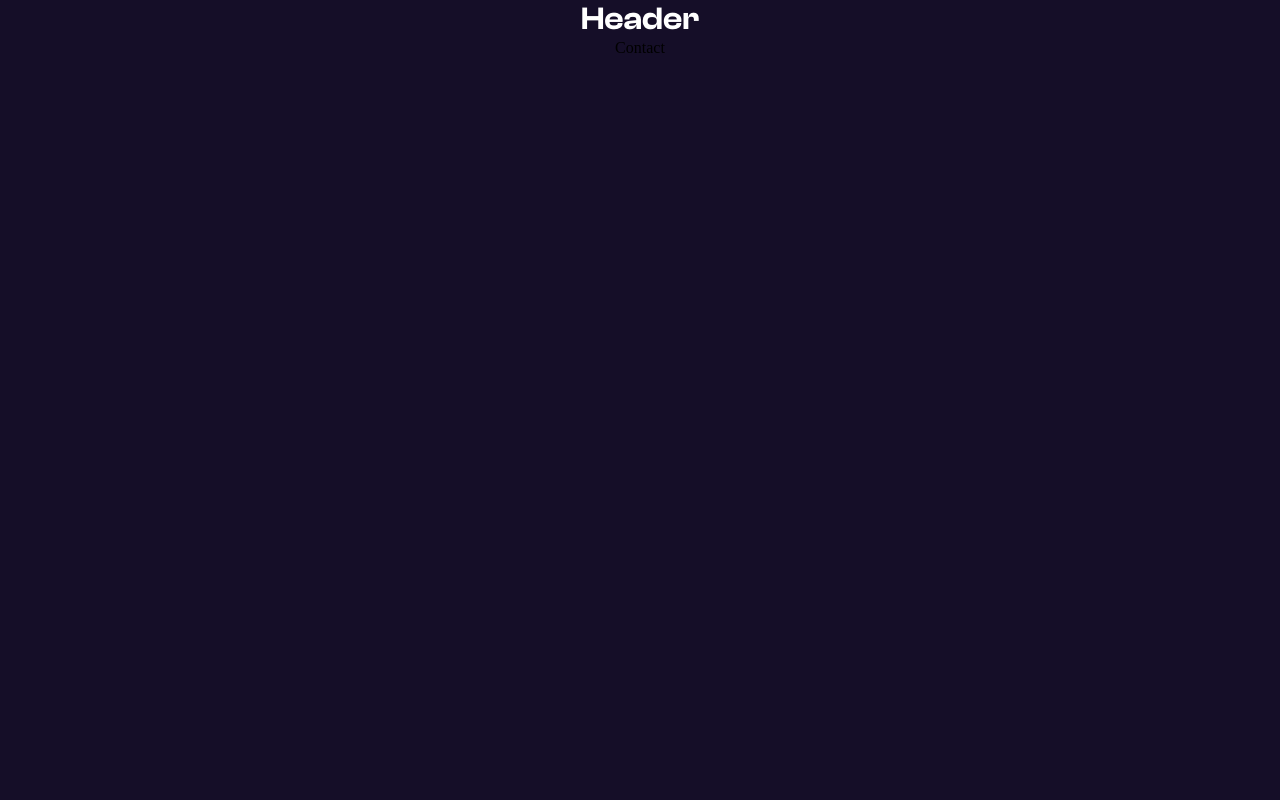
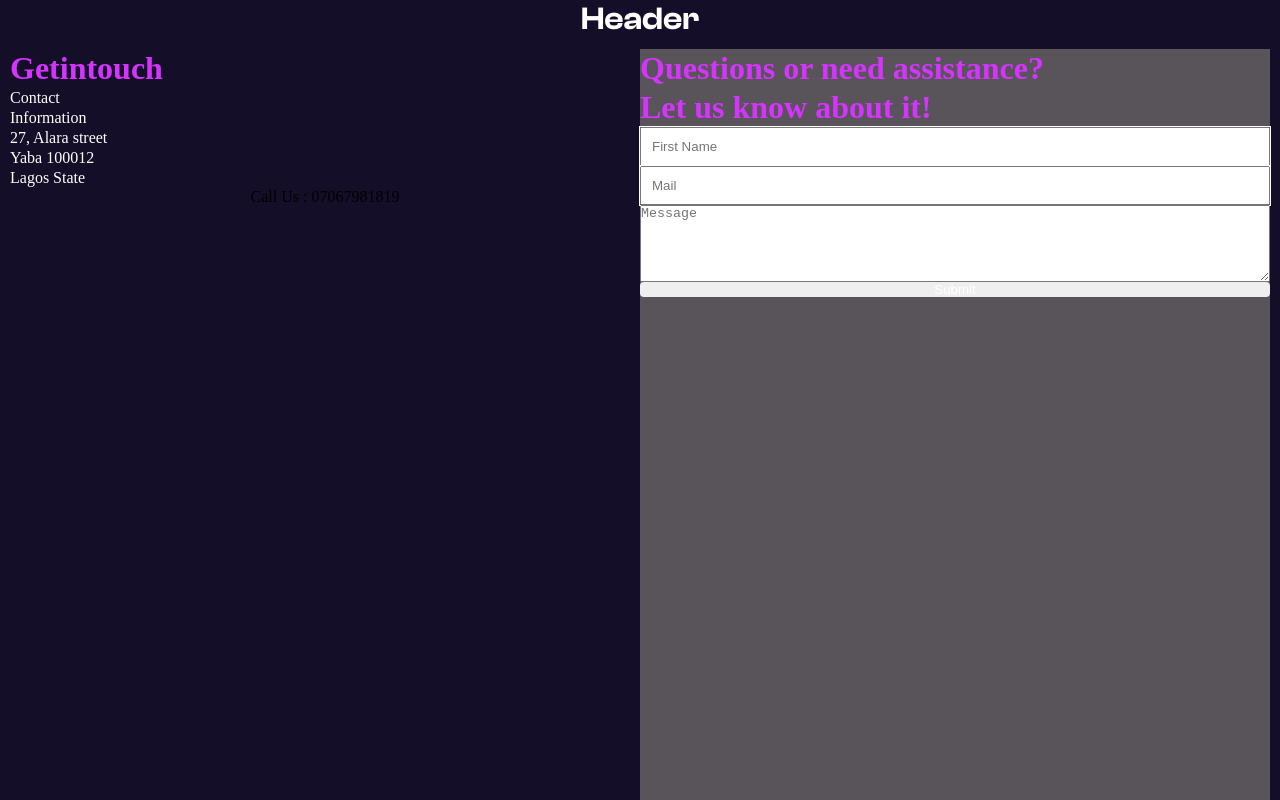
Before and after one commit to UdumiziSolomon/getlinked-hackathon, a React (Create React App) app: page /contact in a window 1280 px wide. Built offline with nearby package versions, Linux system fonts and the light colour scheme.

Commit message:
getintouch

```diff
--- /dev/null
+++ b/src/components/form/Form.jsx
@@ -0,0 +1,20 @@
+import './form.css'
+
+
+const Form = () => {
+    return (
+      <section className='form'>
+        <h4>Questions or need assistance?</h4>
+        <h4>Let us know about it!</h4>
+
+        <input type='text' placeholder='First Name'/>
+        <input type='email' placeholder='Mail'/>
+
+        <textarea placeholder='Message' rows={5}/>
+
+        <button>Submit</button>
+      </section>
+    )
+  }
+
+  export default Form
--- /dev/null
+++ b/src/components/form/form.css
@@ -0,0 +1,22 @@
+.form{
+    flex: 1;
+    background-color: rgba(162, 162, 143, 0.473);
+    display: flex;
+    flex-direction: column;
+}
+
+h4{
+    color: #D434FE;
+}
+
+input{
+    padding: 10px;
+    outline: 1px solid #ffffff;
+}
+
+button{
+    border-radius: 4px;
+    border: none;
+    font-weight: 400;
+    color: #ffffff;
+}
--- /dev/null
+++ b/src/components/getintouch/Getintouch.jsx
@@ -0,0 +1,38 @@
+import './getintouch.css'
+
+const Getintouch = () => {
+
+  return (
+    <section className='getintouch'>
+
+        <section className='getintouchCont'>
+
+        <h4>Getintouch</h4>
+
+        <div className='contactInfo'>
+            <span>Contact</span>
+            <span>Information</span>
+        </div>
+
+        <div className='address'>
+            <span>27, Alara street</span>
+            <span>Yaba 100012</span>
+            <span>Lagos State</span>
+        </div>
+
+        <div>
+            <span>Call Us : 07067981819</span>
+        </div>
+
+        <div>
+
+        </div>
+
+
+
+        </section>
+    </section>
+  )
+}
+
+export default Getintouch
--- /dev/null
+++ b/src/components/getintouch/getintouch.css
@@ -0,0 +1,45 @@
+.getintouch{
+    height: 100%;
+    flex: 1;
+
+}
+
+.getintouchCont{
+    display: flex;
+    flex-direction: column;
+}
+
+h4{
+    font-family: Clash Display;
+    font-size: 32px;
+    font-weight: 600;
+    line-height: 39px;
+    letter-spacing: 0em;
+    text-align: left;
+
+}
+
+.contactInfo{
+    font-family: Montserrat;
+    font-size: 16px;
+    font-weight: 400;
+    line-height: 20px;
+    letter-spacing: 0em;
+    text-align: left;
+    display: flex;
+    flex-direction: column;
+    color: #ffffff;
+}
+
+.address{
+    display: flex;
+    flex-direction: column;
+    font-family: Montserrat;
+    font-size: 16px;
+    font-weight: 400;
+    line-height: 20px;
+    letter-spacing: 0em;
+    text-align: left;
+    color: #ffffff;
+
+}
--- a/src/pages/contact/contact.css
+++ b/src/pages/contact/contact.css
@@ -0,0 +1,9 @@
+.contact{
+    height: 100vh;
+}
+
+.contactCont{
+    padding: 10px;
+    display: flex;
+    height: 100%;
+}
--- a/src/pages/contact/contact.jsx
+++ b/src/pages/contact/contact.jsx
@@ -1,9 +1,14 @@
+import Form from '../../components/form/Form'
+import Getintouch from '../../components/getintouch/Getintouch'
 import './contact.css'
 
 const Contact = () => {
   return (
     <main className='contact'>
-        Contact
+        <section className='contactCont'>
+          <Getintouch/>
+          <Form/>
+        </section>
     </main>
   )
 }
```
